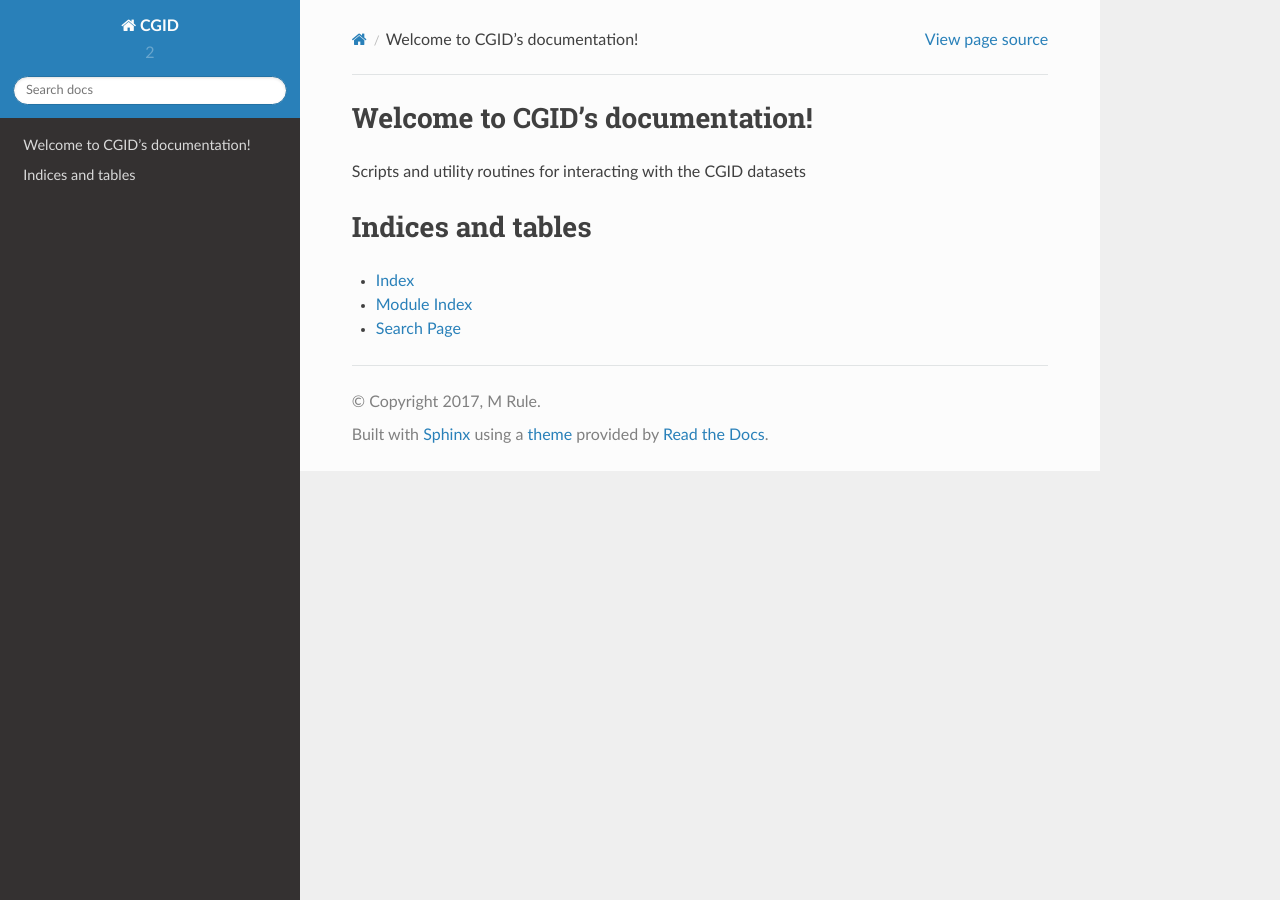
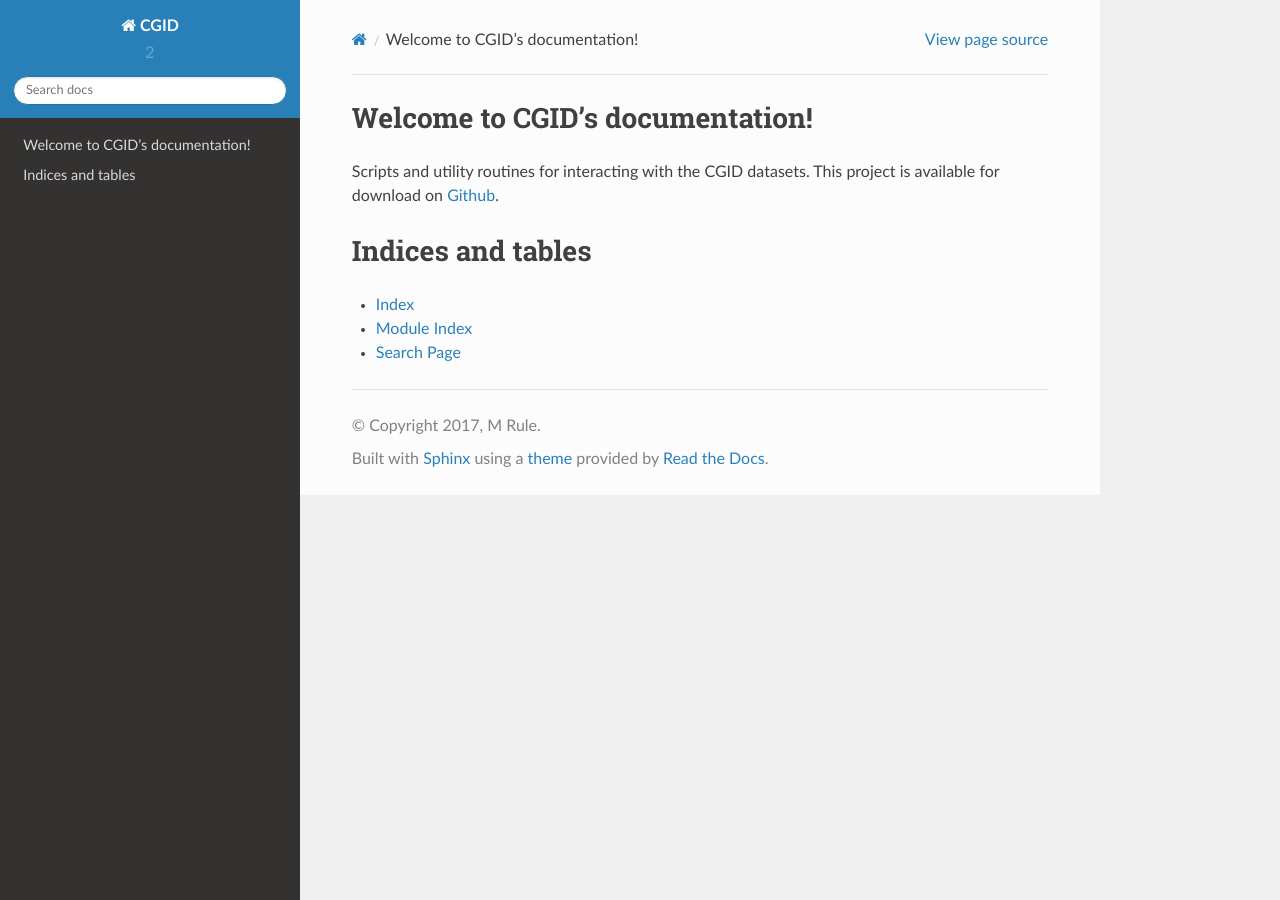
Before and after one commit to michaelerule/cgid, a Sphinx documentation site: the page built from docs/index.rst, in a window 1280 px wide. Built offline with Sphinx 7.4.7 and the Read the Docs theme 2.0.0, drawn with Linux system fonts in a browser that asks for light colours.

Commit message:
add cross-reference to github from documentation landing page

```diff
--- a/docs/index.rst
+++ b/docs/index.rst
@@ -8,7 +8,9 @@ Welcome to CGID's documentation!
    :maxdepth: 3
    :caption: Contents:
 
-Scripts and utility routines for interacting with the CGID datasets
+Scripts and utility routines for interacting with the CGID datasets.
+This project is available for download on `Github
+<https://github.com/michaelerule/cgid>`_.
 
 Indices and tables
 ==================
--- a/phase_plots.py
+++ b/phase_plots.py
@@ -27,6 +27,8 @@ import numpy as np
 def array_imshow(data,vmin=None,vmax=None,cmap=extended,origin='lower',
     drawlines=1,interpolation='bicubic',extent=(0,4,0,4),ctitle='',spacing=0,
     draw_colorbar=True):
+    '''
+    '''
     if extent!=(0,4,0,4):
         print('different size?')
     if vmin is None:
@@ -107,6 +109,8 @@ def array_plot_upsampled(data,factor,vmin=None,vmax=None,
     return cax
 
 def overlay_gradient(phase_gradient):
+    '''
+    '''
     NH,NW = shape(phase_gradient)[:2]
     p = arange(max(NW,NH))+0.5
     for row in range(NH):
@@ -123,6 +127,8 @@ def overlay_gradient(phase_gradient):
     plt.gca().tick_params(axis=u'both', which=u'both',length=0)
 
 def get_upsampled_extent(upsampled_shape):
+    '''
+    '''
     assert 0 # not implemented
     warn('assuming 10x10?')
     # upsampling trims the array a bit
```
Also changed, not shown: README.md (+1 -4 lines), 6 other files.
